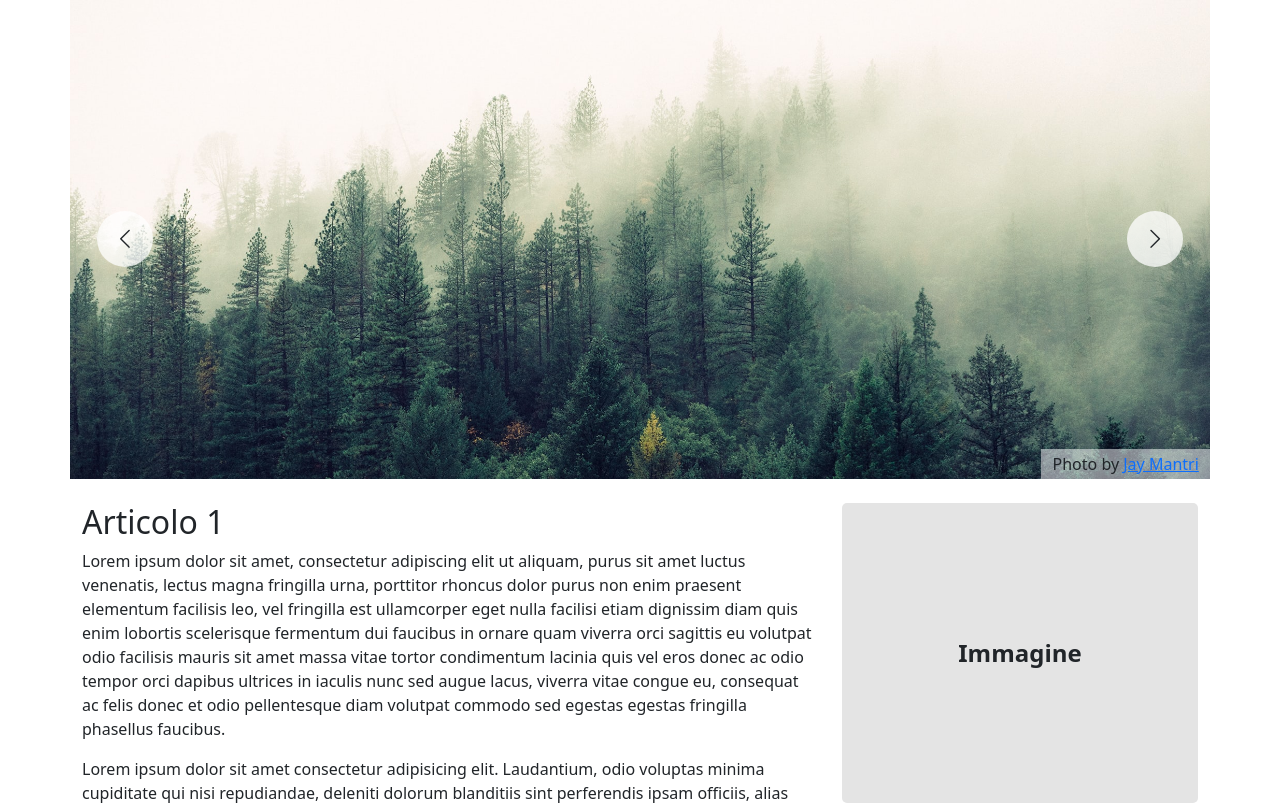
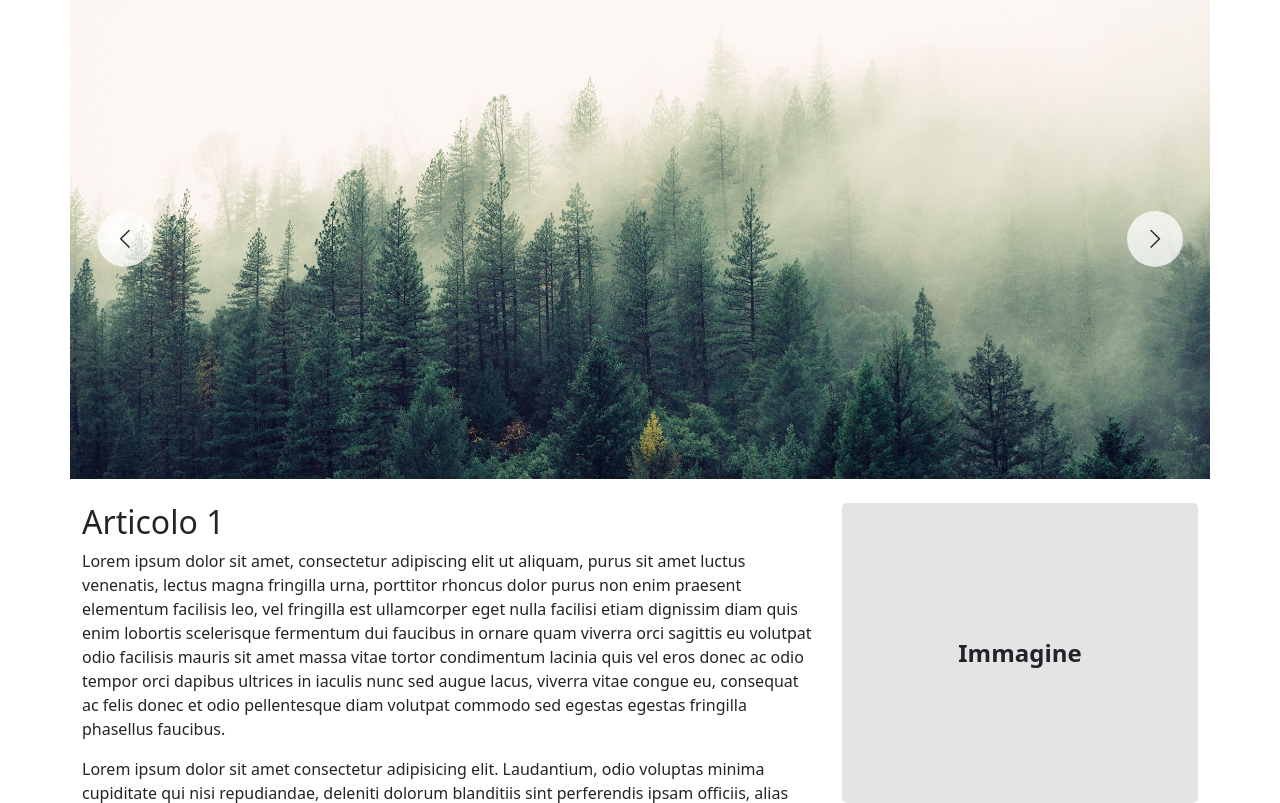
Before and after one commit to Tiziano23/coltivare-la-memoria, a PHP site: page / in a window 1280 px wide. Shown: the part 81-884 px from the top of the page. Run offline with PHP 8.4, Linux system fonts and the light colour scheme; some libraries are stand-ins or nearby versions.

Commit message:
General housekeeping

```diff
--- a/index.html
+++ b/index.html
@@ -33,15 +33,12 @@
                 <div class="slideshow">
                     <div class="picture active">
                         <img src="/content/photo-1.jpg" alt="Image 1" class="img-fluid" />
-                        <span class="credits">Photo by <a href="https://unsplash.com/@jaymantri?utm_source=unsplash&amp;utm_medium=referral&amp;utm_content=creditCopyText">Jay Mantri</a></span>
                     </div>
                     <div class="picture">
                         <img src="/content/photo-2.jpg" alt="Image 2" class="img-fluid" />
-                        <span class="credits">Photo by <a href="https://unsplash.com/@skamenar?utm_source=unsplash&amp;utm_medium=referral&amp;utm_content=creditCopyText">Steven Kamenar</a></span>
                     </div>
                     <div class="picture">
                         <img src="/content/photo-3.jpg" alt="Image 3" class="img-fluid" />
-                        <span class="credits">Photo by <a href="https://unsplash.com/@iriser?utm_source=unsplash&amp;utm_medium=referral&amp;utm_content=creditCopyText">Irina Iriser</a></span>
                     </div>
                     <div class="controls controls-left">
                         <i class="bi-chevron-left"></i>
--- a/style.css
+++ b/style.css
@@ -20,13 +20,6 @@
     width: 100%;
     height: 100%;
     object-fit: cover;
-}
-.slideshow .picture .credits {
-    position: absolute;
-    right: 0;
-    bottom: 0;
-    padding: .2em .7em;
-    background-color: hsla(0, 0%, 100%, 0.5);
 }
 
 .slideshow .controls {
```
